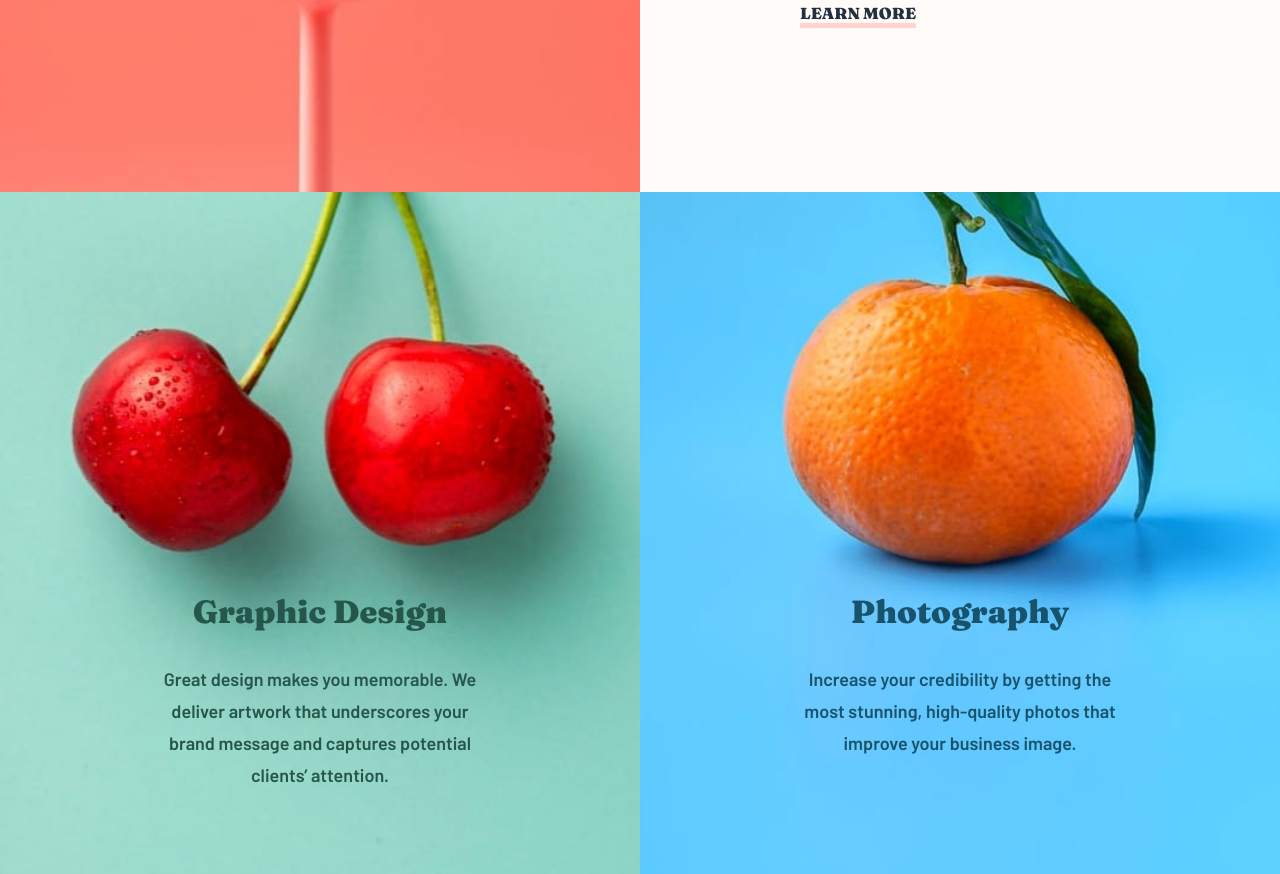
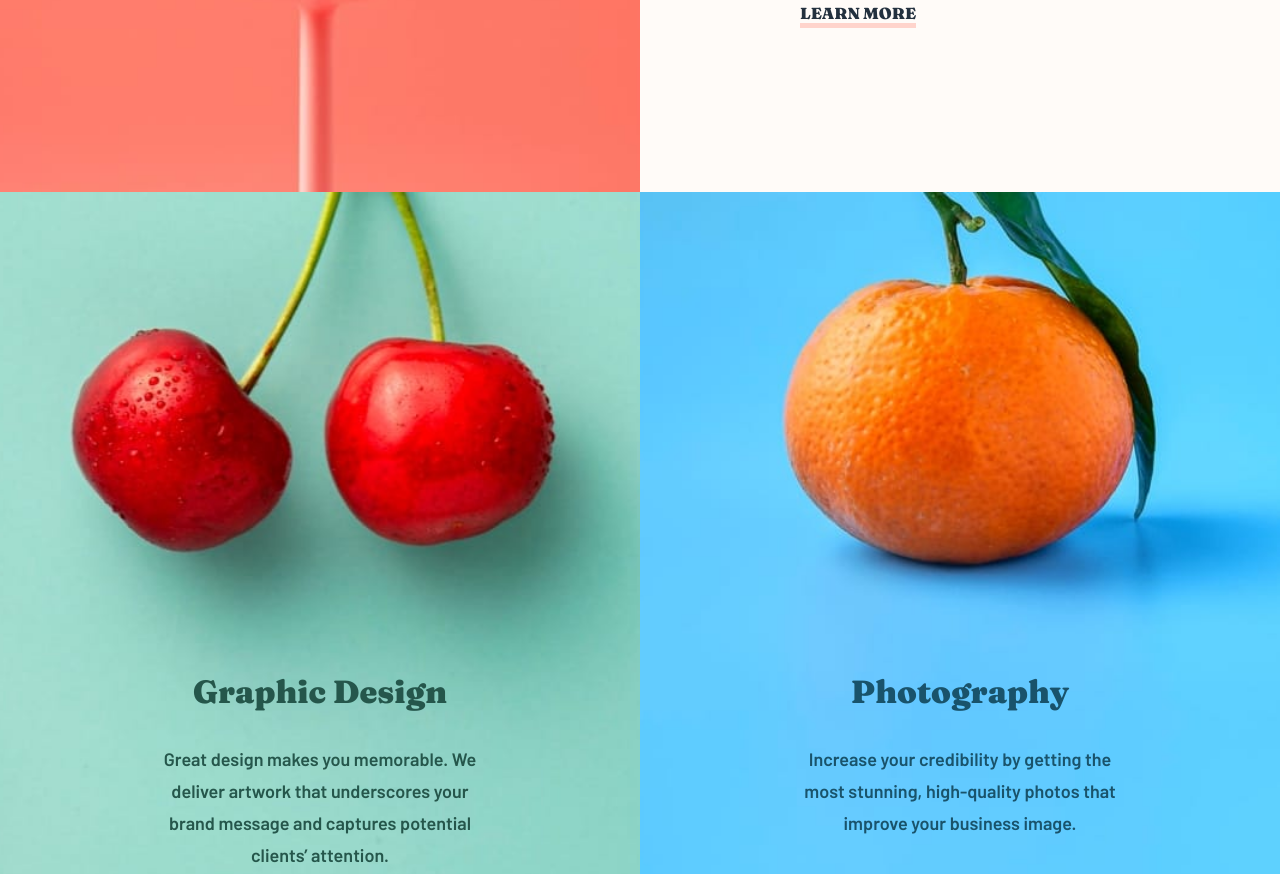
Before and after one commit to bbnos202/Sunnyside-agency-landing-page, a plain HTML site: page index.html in a window 1280 px wide. Shown: the part 2048-2922 px from the top of the page. Drawn offline with Linux system fonts and the light colour scheme.

Commit message:
Update style.css

```diff
--- a/style.css
+++ b/style.css
@@ -174,7 +174,7 @@ body {
     background-repeat: no-repeat;
     background-size: cover;
     background-position: center;
-    padding: 25rem 10rem 0 10rem;
+    padding: 30rem 10rem 0 10rem;
 }
 
 .graphic {
```
